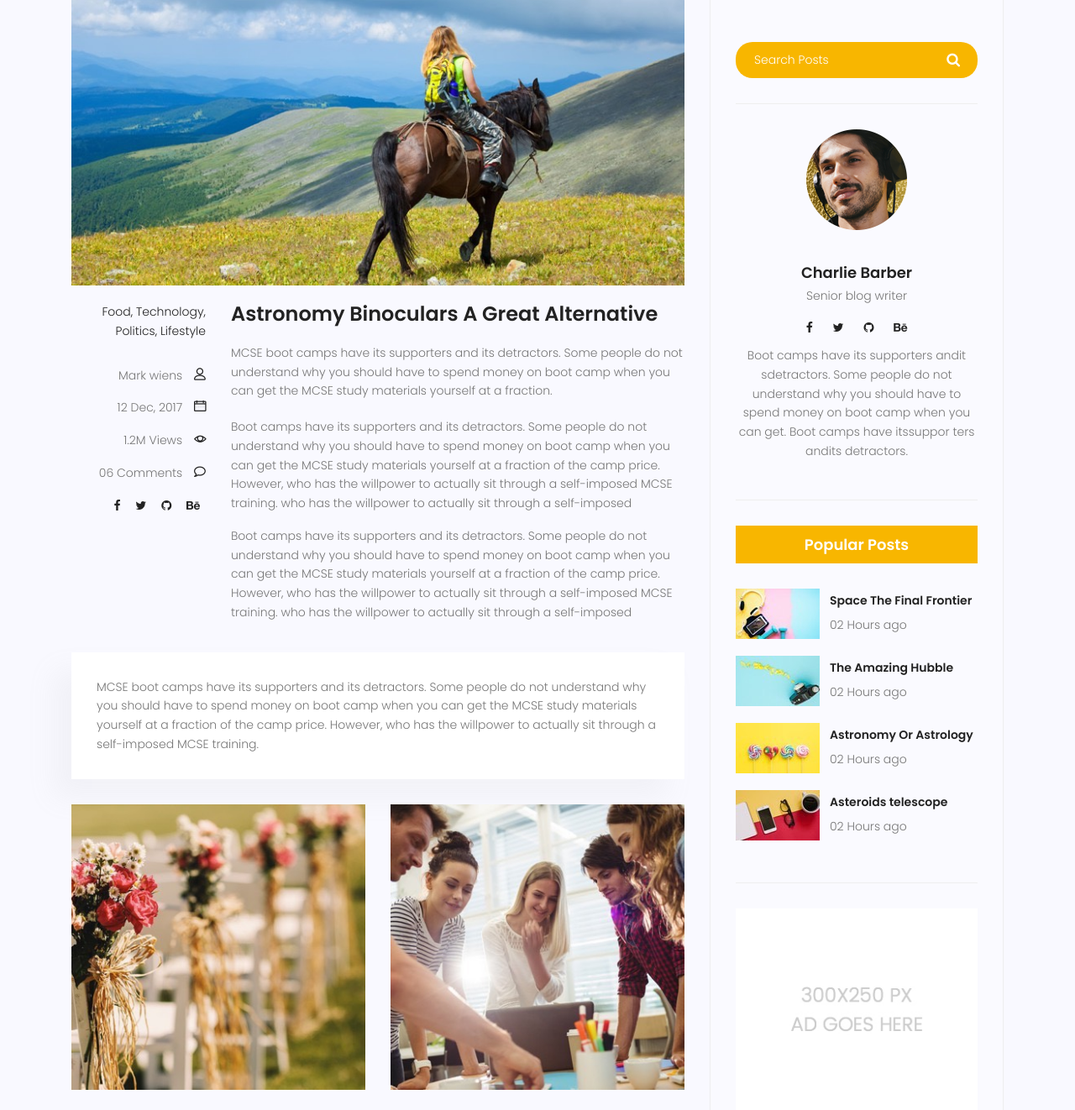
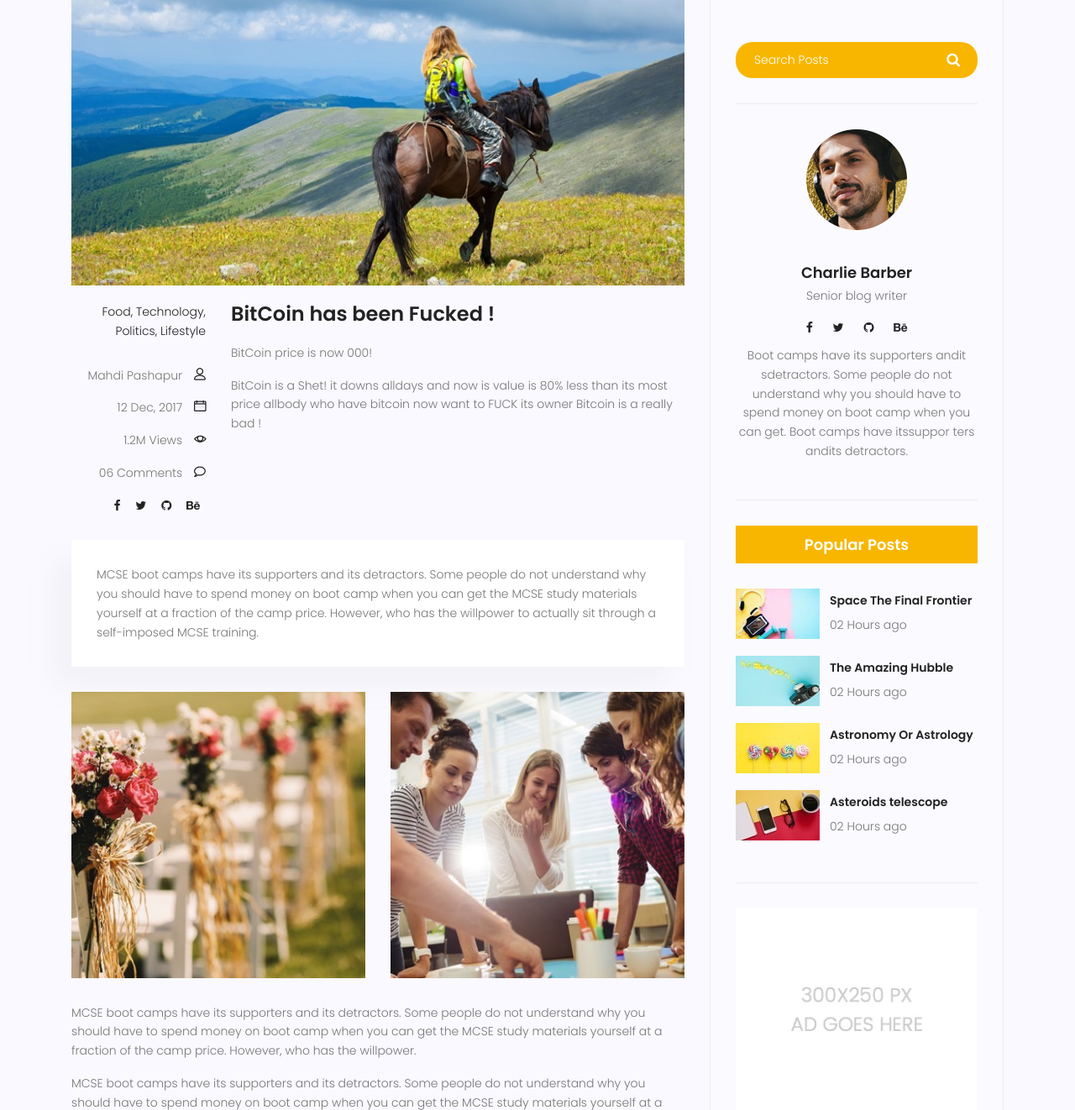
Before and after one commit to MohamadMahdi04/MyFirstDjangoProject, a Django app: page /blog/single in a window 1280 px wide. Shown: the part 421-1743 px from the top of the page at 84% size. Run offline with Django 5.2, Linux system fonts and the light colour scheme; some libraries are stand-ins or nearby versions.

Commit message:
test render a context
test render text

```diff
--- a/blog/views.py
+++ b/blog/views.py
@@ -5,4 +5,5 @@
     return render(request , 'blog/blog-home.html')
 
 def blog_single(request):
-    return render(request , 'blog/blog-single.html')
+    context = {'title' : 'BitCoin has been Fucked !' , 'content' : 'BitCoin price is now 000!' , 'author' : 'Mahdi Pashapur'}
+    return render(request , 'blog/blog-single.html' , context)
--- a/templates/blog/blog-single.html
+++ b/templates/blog/blog-single.html
@@ -40,7 +40,7 @@
 							<li><a href="#">Lifestyle</a></li>
 						</ul>
 						<div class="user-details row">
-							<p class="user-name col-lg-12 col-md-12 col-6"><a href="#">Mark wiens</a> <span
+							<p class="user-name col-lg-12 col-md-12 col-6"><a href="#">{{author}}</a> <span
 									class="lnr lnr-user"></span></p>
 							<p class="date col-lg-12 col-md-12 col-6"><a href="#">12 Dec, 2017</a> <span
 									class="lnr lnr-calendar-full"></span></p>
@@ -57,23 +57,15 @@
 						</div>
 					</div>
 					<div class="col-lg-9 col-md-9">
-						<h3 class="mt-20 mb-20">Astronomy Binoculars A Great Alternative</h3>
-						<p class="excert">
-							MCSE boot camps have its supporters and its detractors. Some people do not understand why
-							you should have to spend money on boot camp when you can get the MCSE study materials
-							yourself at a fraction.
+						<h3 class="mt-20 mb-20">{{title}}</h3>
+						<p>
+							{{content}}
 						</p>
 						<p>
-							Boot camps have its supporters and its detractors. Some people do not understand why you
-							should have to spend money on boot camp when you can get the MCSE study materials yourself
-							at a fraction of the camp price. However, who has the willpower to actually sit through a
-							self-imposed MCSE training. who has the willpower to actually sit through a self-imposed
-						</p>
-						<p>
-							Boot camps have its supporters and its detractors. Some people do not understand why you
-							should have to spend money on boot camp when you can get the MCSE study materials yourself
-							at a fraction of the camp price. However, who has the willpower to actually sit through a
-							self-imposed MCSE training. who has the willpower to actually sit through a self-imposed
+							BitCoin is a Shet!
+							it downs alldays and now is value is 80% less than its most price
+							allbody who have bitcoin now want to FUCK its owner
+							Bitcoin is a really bad !
 						</p>
 					</div>
 					<div class="col-lg-12">
```
